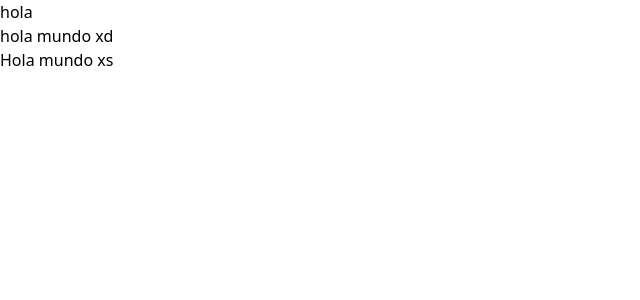
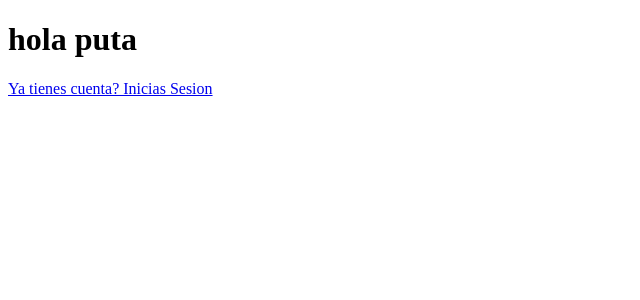
Before and after one commit to oderflaY/InventoryPro, a React (Vite) app in the folder frontend/: page /auth/register in a window 1280 px wide. Shown: the top 300 px of the page, without its empty margins (0-640 px from the left). Built offline with nearby package versions, Linux system fonts and the light colour scheme.

Commit message:
Router
Sea creo un router

```diff
--- a/frontend/package.json
+++ b/frontend/package.json
@@ -12,7 +12,8 @@
   "dependencies": {
     "@tailwindcss/vite": "^4.0.7",
     "react": "^19.0.0",
-    "react-dom": "^19.0.0"
+    "react-dom": "^19.0.0",
+    "react-router-dom": "^7.2.0"
   },
   "devDependencies": {
     "@eslint/js": "^9.19.0",
--- a/frontend/src/App.tsx
+++ /dev/null
@@ -1,17 +0,0 @@
-
-import './styles/App.css'
-import './pages/Homepage'
-
-function App() {
-
-const holamundo = "hola mundo xd"
-
-  return (
-    <>
-    <h1>hola</h1>
-    {holamundo}
-    </>
-  )
-}
-
-export default App
--- a/frontend/src/components/Logo.tsx
+++ b/frontend/src/components/Logo.tsx
@@ -3,7 +3,7 @@ import './../styles/App.css'
 const Logo = () => {
     return (
         <div>
-            <p>Inventary</p>
+            <p className=''>Inventary</p>
             <p>Pro</p>
         </div>
     );
--- a/frontend/src/main.tsx
+++ b/frontend/src/main.tsx
@@ -1,12 +1,10 @@
 import { StrictMode } from 'react'
 import { createRoot } from 'react-dom/client'
+import Router from './router'
 
-
-import App from './App.tsx'
 
 createRoot(document.getElementById('root')!).render(
   <StrictMode>
-    <App />
-    <h1>Hola mundo xs</h1>
+    <Router />
   </StrictMode>,
 )
--- /dev/null
+++ b/frontend/src/router.tsx
@@ -0,0 +1,19 @@
+import { BrowserRouter, Routes, Route}  from 'react-router-dom'
+import LoginView from './views/LoginView'
+import RegisterView from './views/RegisterView'
+
+export default function Router() {
+
+    return(
+        <BrowserRouter>
+        <Routes>
+            <Route>
+                <Route path='/auth/login' element={<LoginView/>}/>
+                <Route path='/auth/register'element={<RegisterView/>}/>
+
+            </Route>
+
+        </Routes>
+        </BrowserRouter>
+    )
+}
--- a/frontend/src/styles/Global.css
+++ b/frontend/src/styles/Global.css
@@ -0,0 +1 @@
+@import "tailwindcss";
--- /dev/null
+++ b/frontend/src/views/LoginView.tsx
@@ -0,0 +1,15 @@
+import { Link } from "react-router-dom"
+
+export default function LoginView() {
+  return (
+    <>
+
+    <div className="text-6xl">LoginView</div>
+    <nav>
+        <Link to="/auth/register">
+            No tienes una cuenta? crea una aqi
+        </Link>
+    </nav>
+    </>
+  )
+}
--- /dev/null
+++ b/frontend/src/views/RegisterView.tsx
@@ -0,0 +1,16 @@
+import React from 'react'
+import { Link } from 'react-router-dom'
+export default function RegisterView() {
+  return (
+    <>
+    <div>
+      <h1>hola puta</h1>
+    </div>
+    <nav>
+        <Link to="/auth/login">
+            Ya tienes cuenta? Inicias Sesion
+        </Link>
+    </nav>
+    </>
+  )
+}
```
Also changed, not shown: frontend/src/views/Homepage.tsx (renamed from frontend/src/pages/Homepage.tsx), 1 other file (tests, documents, lock files or other folders).
